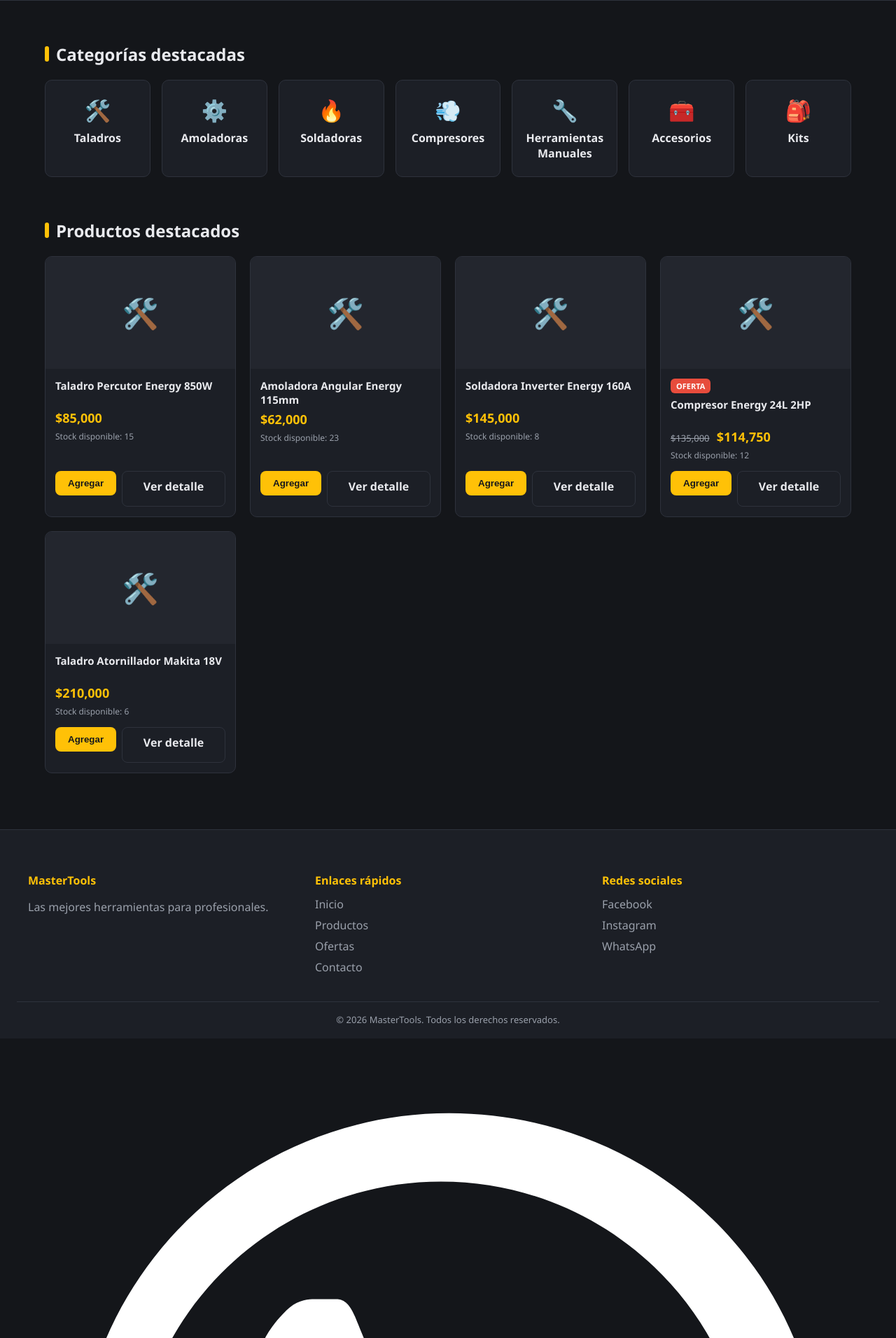
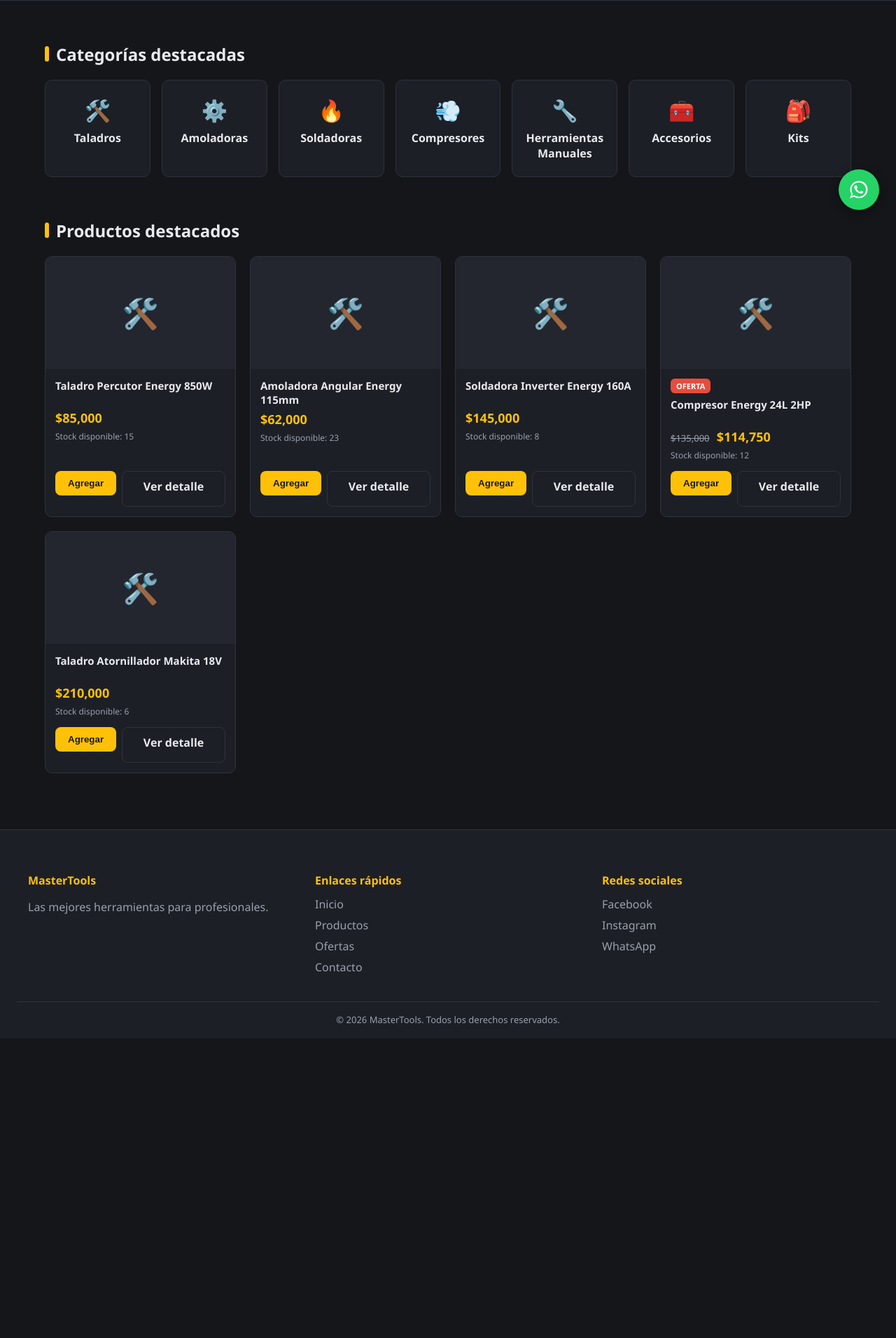
Before and after one commit to amaximiliano234-art/mastertools, a Flask app: page / in a window 1280 px wide. Shown: the part 476-2388 px from the top of the page at 70% size. After the commit the page ends 1939 px from the top, so only its background shows below. Run offline with Flask 3, Linux system fonts and the light colour scheme; data comes from the database, SQL or seed files in the repository.

Commit message:
Update style.css

```diff
--- a/static/css/style.css
+++ b/static/css/style.css
@@ -336,3 +336,32 @@ footer.site-footer{
 .text-center{text-align:center;}
 .mt-20{margin-top:20px;}
 .flex-between{display:flex;justify-content:space-between;align-items:center;}
+
+/* ---------- WHATSAPP FLOTANTE ---------- */
+.whatsapp-float{
+  position:fixed;
+  bottom:24px;
+  right:24px;
+  width:58px;
+  height:58px;
+  background:#25D366;
+  border-radius:50%;
+  display:flex;
+  align-items:center;
+  justify-content:center;
+  box-shadow:0 4px 14px rgba(0,0,0,.4);
+  z-index:999;
+  transition:.2s;
+}
+.whatsapp-float:hover{
+  transform:scale(1.08);
+  box-shadow:0 6px 18px rgba(0,0,0,.5);
+}
+.whatsapp-float svg{
+  width:30px;
+  height:30px;
+}
+@media (max-width:600px){
+  .whatsapp-float{width:52px;height:52px;bottom:16px;right:16px;}
+  .whatsapp-float svg{width:26px;height:26px;}
+}
```
